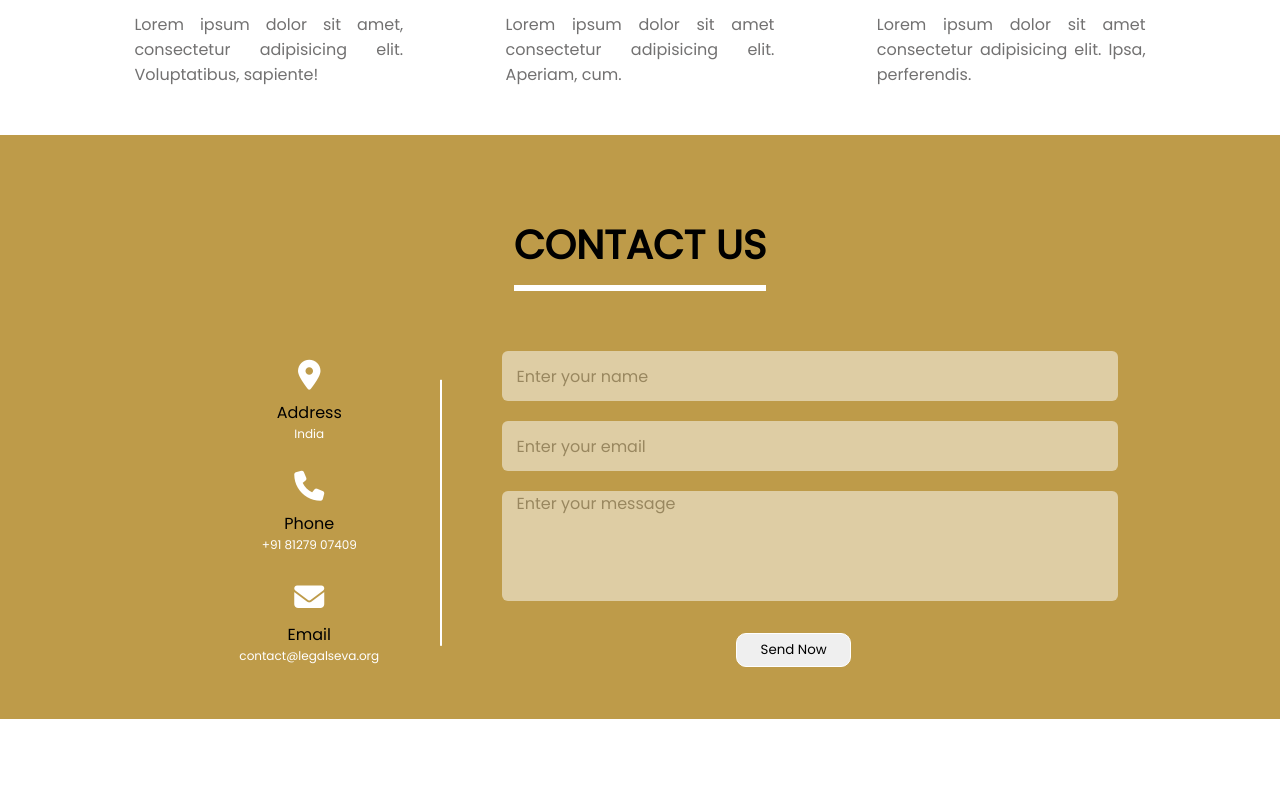
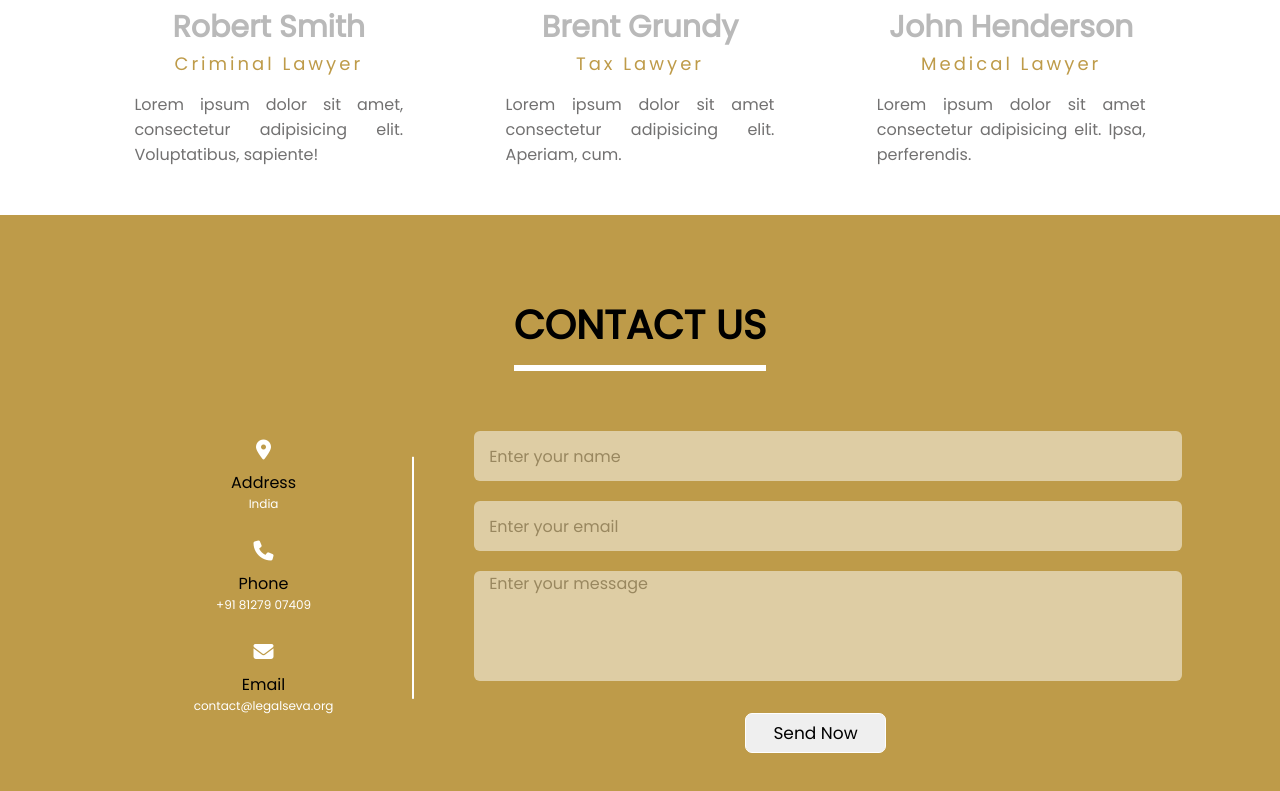
Before and after one commit to sachinpnwr/LegalSevaClone, a plain HTML site: page index.html in a window 1280 px wide. Shown: the part 3796-4587 px from the top of the page. Before the commit the page ends 4515 px from the top, so only its background shows below. Drawn offline with Linux system fonts and the light colour scheme.

Commit message:
version4

```diff
--- a/phone.css
+++ b/phone.css
@@ -116,6 +116,7 @@ a:hover {
 }
 .content{
     flex-direction: column-reverse;
+    align-items: center;
 }
 .right-side{
     margin: 0;
--- a/style.css
+++ b/style.css
@@ -398,7 +398,7 @@ a:hover {
     text-align: center;
     height: fit-content;
     min-height: 100vh;
-    /* padding: 30px 0 0 0; */
+    padding: 0px 0 10vh 0;
 }
 #testimonial h1{
     color: white;
@@ -543,7 +543,7 @@ a:hover {
     min-height: fit-content;
     flex-direction: column;
 }
-.contact-cont .watermark {
+.contact-cont .watermark2 {
     bottom: 0;
     height: 440px;
 }
@@ -552,7 +552,7 @@ a:hover {
 }
 .content{
     display: flex;
-    width: 70vw;
+    width: 80vw;
     margin: 5vh 0;
 }
 .left-side{
@@ -573,7 +573,7 @@ a:hover {
     margin: 14px;
 }
 .details i{
-    font-size: 30px;
+    font-size: 20px;
     color: #ffffff;
     margin-bottom: 10px;
 }
@@ -616,7 +616,8 @@ a:hover {
     margin: 12px 40% 0;
     padding:6px 4%;
     border: 1px solid white;
-    border-radius: 10px;
+    border-radius: 7px;
+    font-size: 17px;
 }
 .content .left-side::before {
     content: '';
```
Also changed, not shown: index.html (+1 -3 lines).
